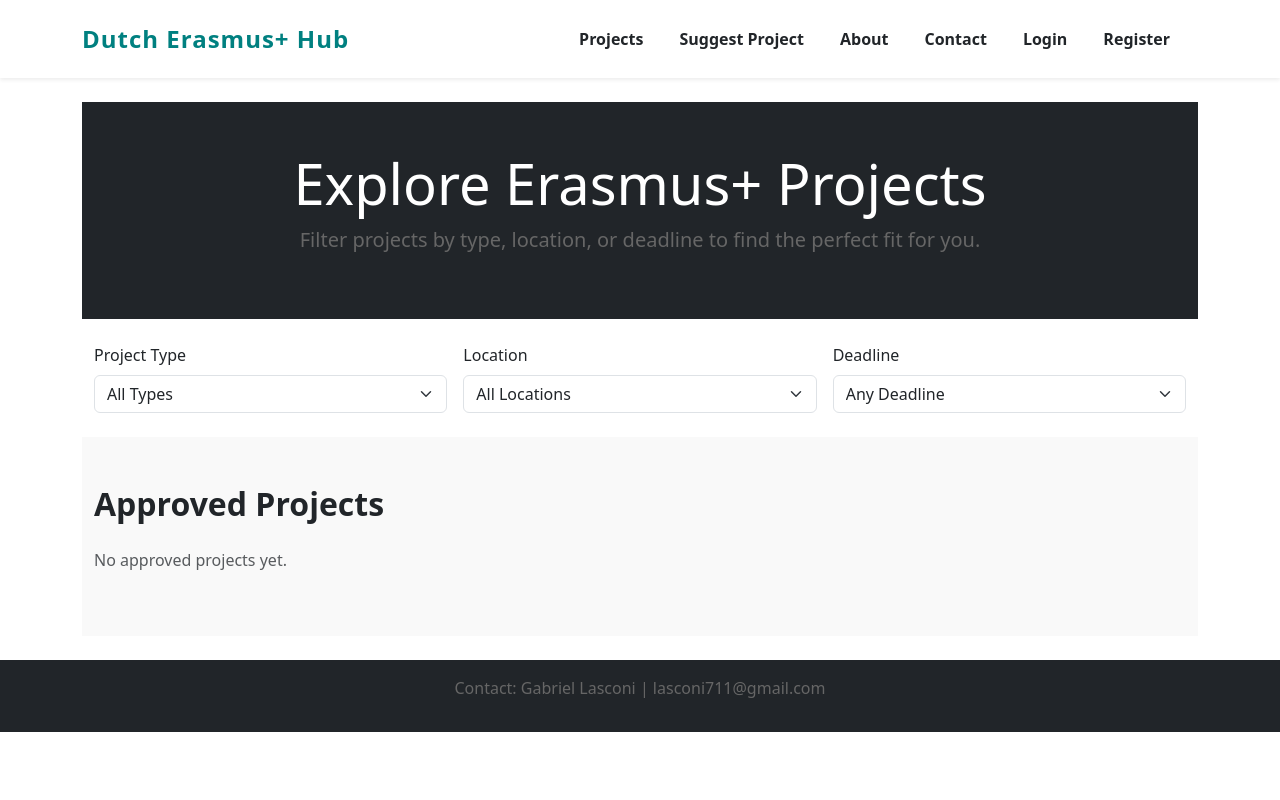
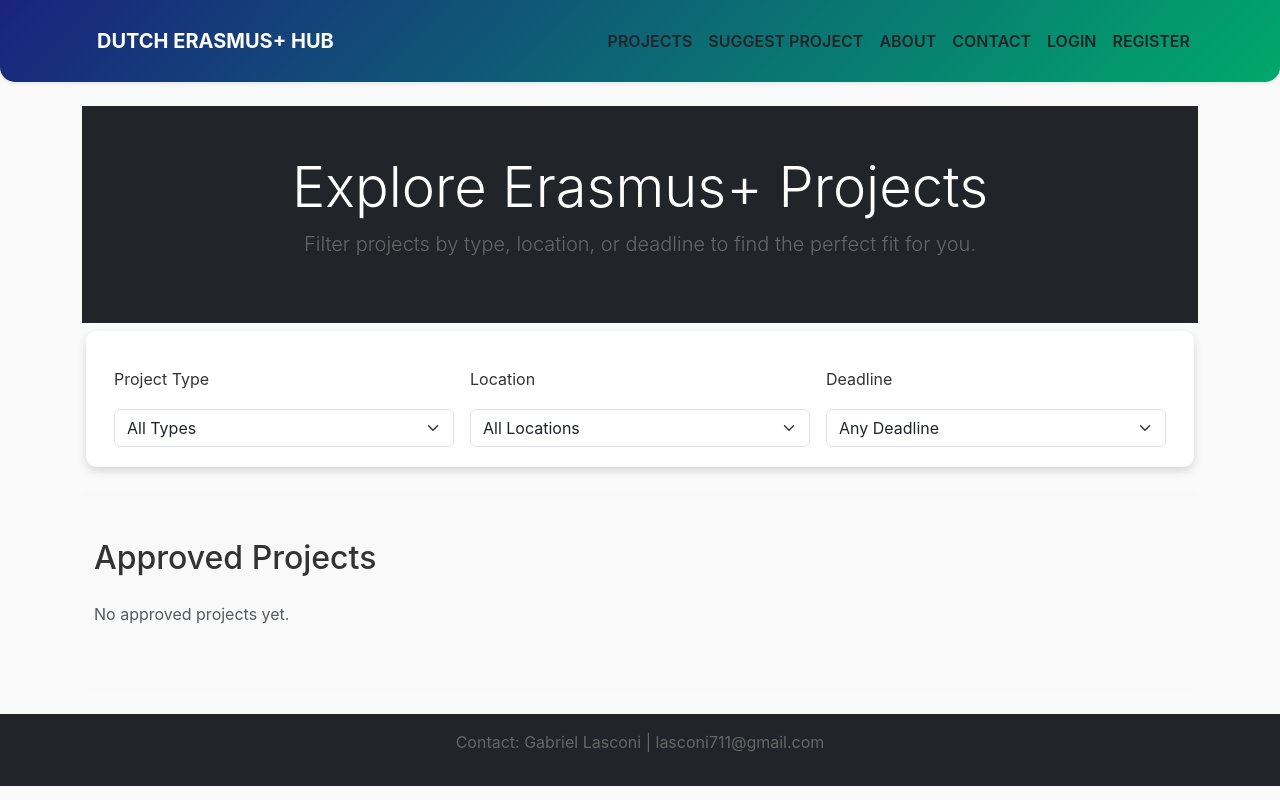
Before and after one commit to Gabriel-Lasconi/erasmus_plus_hub, a Django app: page /projects/filter/ in a window 1280 px wide. Run offline with Django 4.2, Linux system fonts and the light colour scheme.

Commit message:
updates css

```diff
--- a/hub/myapp/static/css/styles.css
+++ b/hub/myapp/static/css/styles.css
@@ -1,9 +1,102 @@
+/* Global Styles */
+body {
+    font-family: 'Inter', sans-serif;
+    background-color: #FAFAFA;
+    color: #333;
+    margin: 0;
+    padding: 0;
+}
 
-/* Card Styling */
+/* Navbar */
+.navbar {
+    background: linear-gradient(135deg, #1A237E, #00A86B);
+    padding: 15px 0;
+    border-radius: 0 0 15px 15px;
+    box-shadow: 0 4px 10px rgba(0, 0, 0, 0.2);
+}
+
+.navbar a {
+    color: white;
+    font-weight: 600;
+    text-transform: uppercase;
+    padding: 10px 15px;
+    transition: all 0.3s ease-in-out;
+}
+
+.navbar a:hover {
+    background-color: rgba(255, 255, 255, 0.2);
+    border-radius: 5px;
+}
+
+/* Hero Section */
+.hero-section {
+    min-height: 75vh;
+    display: flex;
+    align-items: center;
+    justify-content: center;
+    text-align: center;
+    color: white;
+    position: relative;
+    background: url('{% static "images/hero.jpg" %}') center center / cover no-repeat;
+}
+
+.hero-section::before {
+    content: "";
+    position: absolute;
+    top: 0;
+    left: 0;
+    width: 100%;
+    height: 100%;
+    background: rgba(0, 0, 0, 0.5);
+    z-index: 1;
+}
+
+.hero-section .container {
+    position: relative;
+    z-index: 2;
+}
+
+.hero-section h1 {
+    font-size: 3rem;
+    font-weight: bold;
+    margin-bottom: 1rem;
+    text-shadow: 1px 1px 10px rgba(0, 0, 0, 0.8);
+}
+
+.hero-section p {
+    font-size: 1.25rem;
+    margin-bottom: 2rem;
+    text-shadow: 1px 1px 5px rgba(0, 0, 0, 0.8);
+}
+
+/* Buttons */
+.btn-primary {
+    background-color: #FF6F00;
+    color: white;
+    font-weight: bold;
+    padding: 12px 20px;
+    border-radius: 8px;
+    transition: 0.3s ease-in-out;
+}
+
+.btn-primary:hover {
+    background-color: #E65100;
+    transform: scale(1.05);
+}
+
+/* Cards */
 .card {
-    border: none;
-    border-radius: 10px;
-    overflow: hidden;
+    background: white;
+    border-radius: 15px;
+    padding: 20px;
+    margin: 10px 0;
+    box-shadow: 0 4px 10px rgba(0, 0, 0, 0.15);
+    transition: 0.3s ease-in-out;
+}
+
+.card:hover {
+    transform: translateY(-5px);
+    box-shadow: 0 6px 20px rgba(0, 0, 0, 0.2);
 }
 
 .card-title {
@@ -15,132 +108,53 @@
     text-align: center;
 }
 
-/* Button Styling */
-.btn-lg {
-    font-size: 1.25rem;
-    padding: 10px 20px;
+/* Forms */
+form {
+    background: white;
+    padding: 20px;
+    border-radius: 10px;
+    box-shadow: 0 4px 10px rgba(0, 0, 0, 0.15);
 }
 
-/* Orange Color Scheme */
-.text-orange {
-    color: #ff7e5f;
+input, select, textarea {
+    width: 100%;
+    padding: 10px;
+    margin-top: 10px;
+    border: 1px solid #ddd;
+    border-radius: 5px;
 }
 
-.btn-orange {
-    background-color: #ff7e5f;
-    color: white;
-    border: none;
-}
-
-.btn-orange:hover {
-    background-color: #feb47b;
-    color: white;
-}
-
-/* Hero Section */
-.hero-section {
-    min-height: 70vh;
-    display: flex;
-    align-items: center;
-    justify-content: center;
-    text-align: center;
-    color: white;
-    position: relative;
-    background: url('{% static "images/hero.jpg" %}') center center / cover no-repeat;
-}
-
-/* Add an overlay effect */
-.hero-section::before {
-    content: "";
-    position: absolute;
-    top: 0;
-    left: 0;
-    width: 100%;
-    height: 100%;
-    background: rgba(0, 0, 0, 0.5); /* Dark overlay */
-    z-index: 1;
-}
-
-.hero-section .container {
-    position: relative;
-    z-index: 2; /* Ensure content is above the overlay */
-}
-
-.hero-section h1 {
-    font-size: 3rem;
-    font-weight: bold;
-    margin-bottom: 1rem;
-    text-shadow: 1px 1px 5px rgba(0, 0, 0, 0.8); /* Text shadow for better visibility */
-}
-
-.hero-section p {
-    font-size: 1.25rem;
-    margin-bottom: 2rem;
-    text-shadow: 1px 1px 5px rgba(0, 0, 0, 0.8);
-}
-
-.hero-section .btn-light {
-    padding: 10px 25px;
-    font-size: 1.25rem;
-}
-
-/* About Section */
-h2 {
-    font-size: 2rem;
-    font-weight: bold;
-}
-
-.img-fluid {
-    max-width: 100%;
-    height: auto;
-}
-
-/* Featured Benefits Section */
+/* Filter Section */
 .bg-light {
     background-color: #f9f9f9 !important;
 }
 
 .text-center h4 {
     font-weight: bold;
-    color: #ff7e5f;
+    color: #FF6F00;
 }
 
 .text-center p {
     color: #666;
 }
-/* Custom Teal Text for Logo */
-.text-teal {
-    color: #008080; /* Teal color */
+
+/* Footer */
+.footer {
+    background: #0D1B2A;
+    color: white;
+    text-align: center;
+    padding: 15px 0;
+    margin-top: 40px;
+    font-size: 0.9rem;
 }
 
-/* Navbar Styling */
-.navbar {
-    font-size: 1rem;
+/* Responsive Design */
+@media (max-width: 768px) {
+    .hero-section h1 {
+        font-size: 2.5rem;
+    }
+
+    .hero-section p {
+        font-size: 1.1rem;
+    }
 }
-
-.navbar-brand {
-    font-size: 1.5rem;
-    letter-spacing: 1px;
-}
-
-/* Navbar Links Styling */
-.navbar-nav .nav-link {
-    margin-right: 20px; /* Add space between links */
-    transition: color 0.3s ease-in-out;
-}
-
-.navbar-nav .nav-link:hover {
-    color: #ff7e5f; /* Orange hover color */
-}
-
-/* Account Button Styling */
-.btn-outline-dark {
-    border-radius: 25px;
-    padding: 5px 20px;
-    font-size: 1rem;
-    font-weight: bold;
-}
-
-.btn-outline-dark i {
-    font-size: 1.2rem;
-}
```
